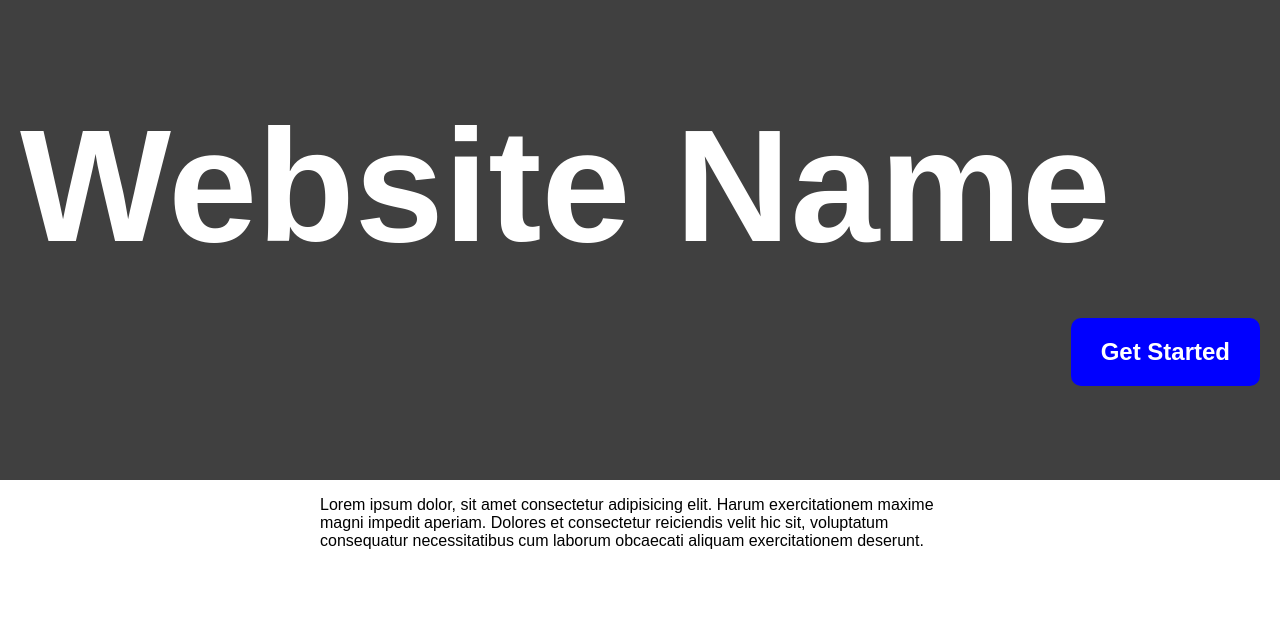
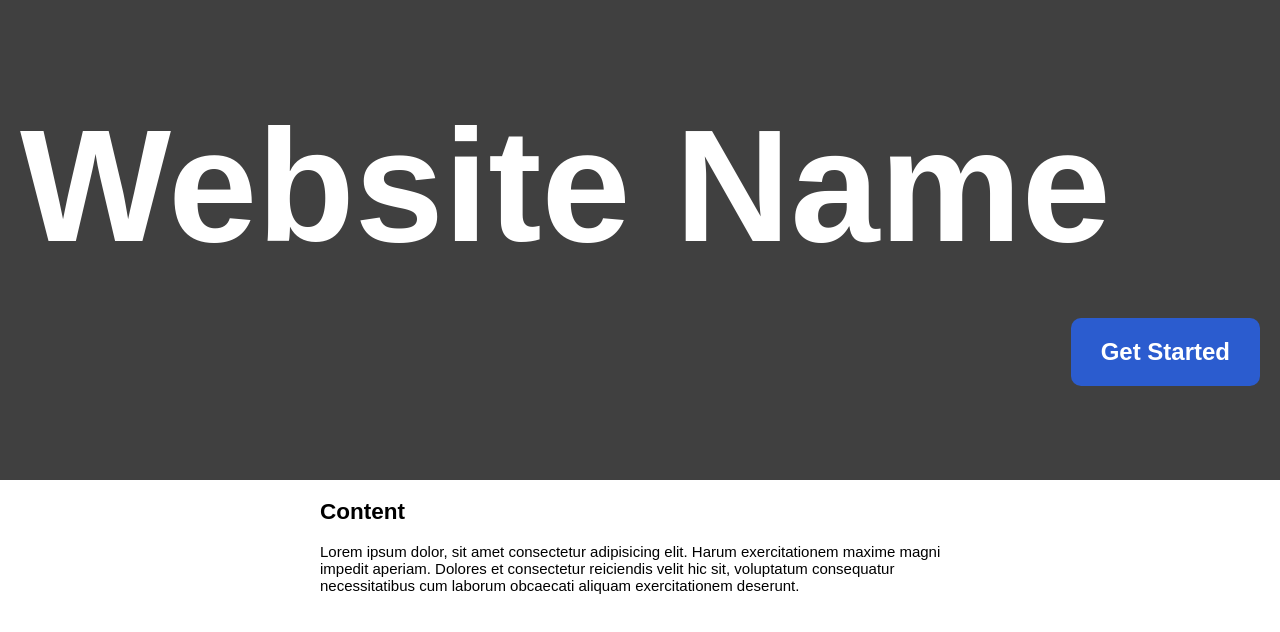
Before and after one commit to darida12321/DRP, a React (Create React App) app: page / in a window 1280 px wide. Shown: the top 632 px of the page. Built offline with nearby package versions, Linux system fonts and the light colour scheme.

Commit message:
styled button + added link to lessons

```diff
--- a/src/components/HomePage.jsx
+++ b/src/components/HomePage.jsx
@@ -1,4 +1,5 @@
 import React from 'react';
+import { Link } from 'react-router-dom';
 
 import '../styles/homePage.css';
 
@@ -7,15 +8,19 @@ function startUpClicked() {
 }
 
 function HomePage() {
+
   return (
     <div className = "main">
       <div className = "banner">
         <h1>Website Name</h1>
         <div className = "loginBoxes">
-          <button onClick = {startUpClicked}>Get Started</button>
+          <Link to='/vim/1/1'>
+            <button onClick = {startUpClicked}>Get Started</button>
+          </Link>
         </div>
       </div>
       <div className = 'body'>
+        <h2>Content</h2>
         <p>Lorem ipsum dolor, sit amet consectetur adipisicing elit. Harum exercitationem maxime magni impedit aperiam. Dolores et consectetur reiciendis velit hic sit, voluptatum consequatur necessitatibus cum laborum obcaecati aliquam exercitationem deserunt.</p>
       </div>
     </div>
--- a/src/styles/homePage.css
+++ b/src/styles/homePage.css
@@ -25,8 +25,8 @@
   padding: 20px;
 }
 
-.loginBoxes > button {
-  background-color: blue;
+.loginBoxes button {
+  background-color: #2b5ccf;
   color: white;
   font-weight: bold;
   font-size: 1.5rem;
@@ -37,7 +37,13 @@
   padding-bottom: 20px;
 }
 
+.loginBoxes button:hover {
+  cursor: pointer;
+  text-decoration: underline;
+}
+
 .body {
+  font-size: 15px;
   width: 50%;
   margin: auto;
 }
```
